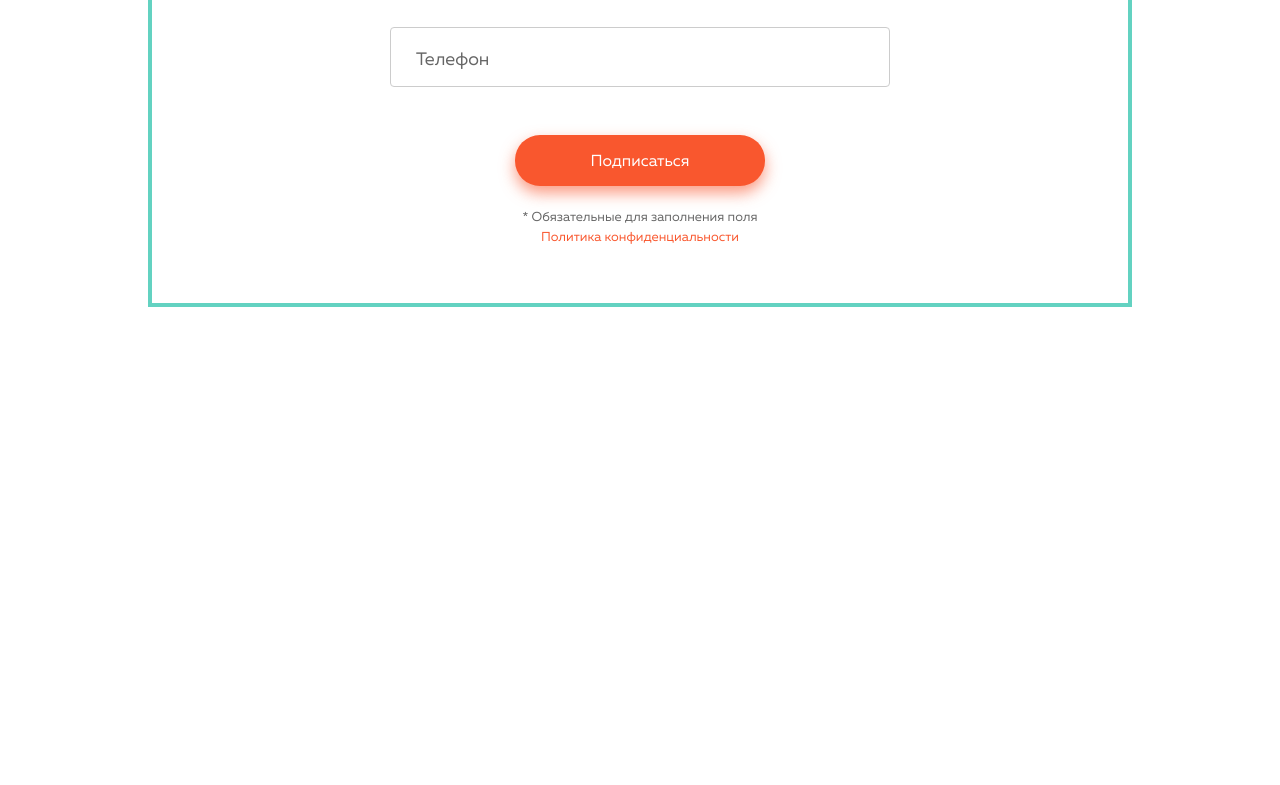
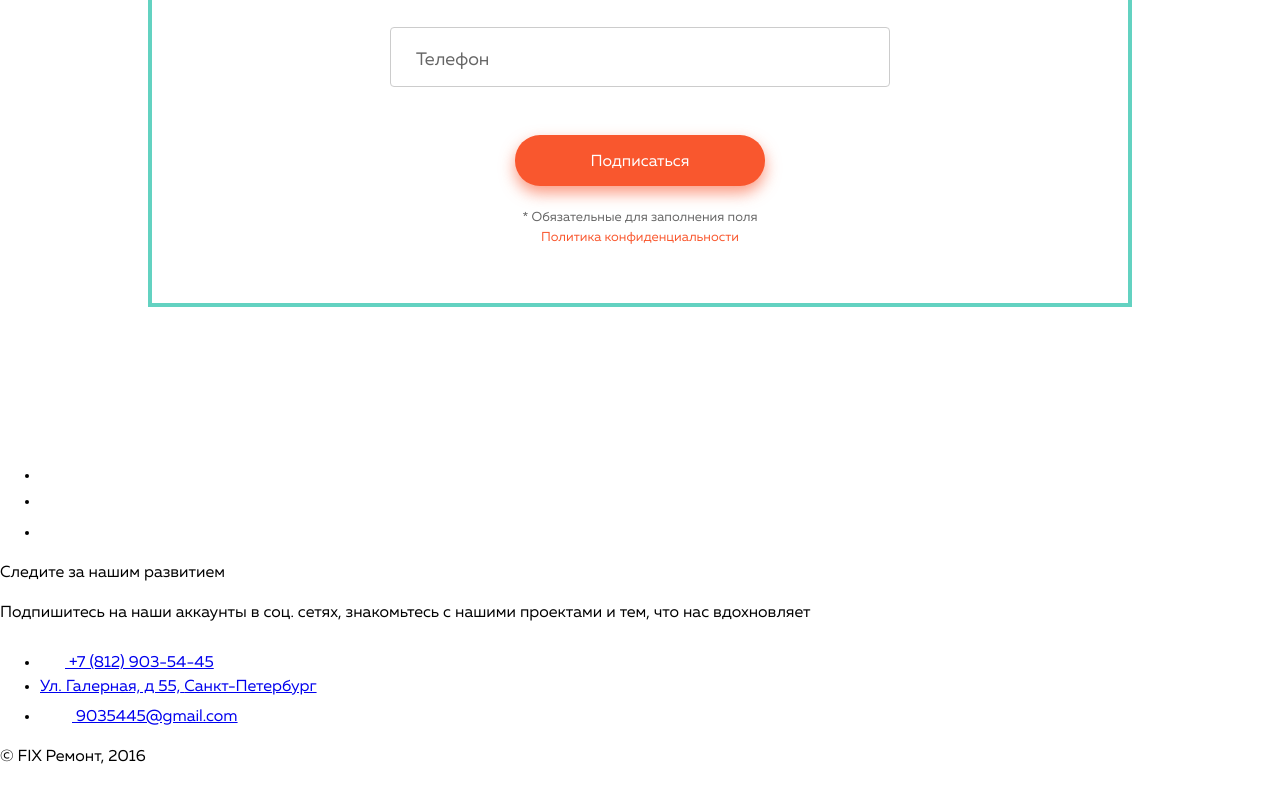
Before and after one commit to Pavel-Liteiniy/m18-test-task, a website: page src/index.html in a window 1280 px wide. Shown: the part 2021-2806 px from the top of the page. Before the commit the page ends 2462 px from the top, so only its background shows below. Drawn offline with nearby package versions, Linux system fonts and the light colour scheme; files that its build step writes are made by us from their sources.

Commit message:
Добавляет разметку футера и блока socials + добавляет smoth скрол на ссылки главного экрана

```diff
--- a/src/index.html
+++ b/src/index.html
@@ -27,8 +27,8 @@
 		<meta name="msapplication-TileColor" content="#ffffff" />
 		<meta name="theme-color" content="#ffffff" />
 	</head>
+	<body>
 
-	<body>
 		<header class="header">
 			<div class="header__wrapper wrapper">
 				<nav class="header__navigation navigation">
@@ -43,7 +43,7 @@
 							/></a>
 						</li>
 						<li class="navigation__item navigation__item--contacts">
-							<a href="javascript:void(0);" aria-label="Контакты">
+							<a href="#socials" aria-label="Контакты" data-scroll>
 								<svg focusable="false" width="25" height="26">
 									<use xlink:href="img/sprite.svg#icon-call"></use>
 								</svg>
@@ -66,7 +66,8 @@
 						<div class="greeting__info">
 							<a
 								class="greeting__link greeting__link--form button"
-								href="javascript:void(0);"
+								href="#subscribe"
+								data-scroll
 								>Узнайте о запуске первым</a
 							>
 							<p class="greeting__plan">Старт весной 2016</p>
@@ -101,12 +102,13 @@
 					</div>
 					<a
 						class="greeting__link greeting__link--scroll"
-						href="javascript:void(0);"
+						href="#features"
+						data-scroll
 						>Листайте вниз,<br />чтобы ничего не упустить</a
 					>
 				</div>
 			</section>
-			<section class="features">
+			<section class="features" id="features">
 				<div class="features__wrapper wrapper">
 					<h2 class="visually-hidden">Преимущества FIX Ремонт</h2>
 					<div class="features__intro">
@@ -153,7 +155,7 @@
 					</div>
 				</div>
 			</section>
-			<section class="subscribe">
+			<section class="subscribe" id="subscribe">
 				<div class="subscribe__wrapper wrapper">
 					<h2 class="visually-hidden">Оформление подписки на новости</h2>
 					<p class="subscribe__tagline">Узнайте о запуске сервиса первым</p>
@@ -204,7 +206,9 @@
 									id="subscribe-phone"
 									placeholder=" "
 								/>
-								<label class="subscribe__label" for="subscribe-phone">Телефон</label>
+								<label class="subscribe__label" for="subscribe-phone"
+									>Телефон</label
+								>
 							</div>
 							<button class="subscribe__button button" type="submit">
 								Подписаться
@@ -222,7 +226,99 @@
 				</div>
 			</section>
 		</main>
-		<footer></footer>
+		<footer class="footer">
+			<div class="footer__wrapper wrapper">
+				<section class="footer__socials socials" id="socials">
+					<h2 class="visually-hidden">Контактная информация</h2>
+					<ul class="socials__list socials__list--networks">
+						<li class="socials__item">
+							<a
+								class="socials__icon"
+								target="_blank"
+								rel="noopener noreferrer"
+								href="https://www.facebook.com/"
+								aria-label="Страница FIX Ремонт в Фейсбук"
+								title="Страница FIX Ремонт в Фейсбук"
+							>
+								<svg focusable="false" width="13" height="23">
+									<use xlink:href="img/sprite.svg#icon-facebook"></use>
+								</svg>
+							</a>
+						</li>
+						<li class="socials__item">
+							<a
+								class="socials__icon"
+								target="_blank"
+								rel="noopener noreferrer"
+								href="https://vk.com/"
+								aria-label="Страница FIX Ремонт во Вконтакте"
+								title="Страница FIX Ремонт во Вконтакте"
+							>
+								<svg focusable="false" width="29" height="18">
+									<use xlink:href="img/sprite.svg#icon-vkontakte"></use>
+								</svg>
+							</a>
+						</li>
+						<li class="socials__item">
+							<a
+								class="socials__icon"
+								target="_blank"
+								rel="noopener noreferrer"
+								href="https://www.instagram.com/"
+								aria-label="Страница FIX Ремонт в Инстаграм"
+								title="Страница FIX Ремонт в Инстаграм"
+							>
+								<svg focusable="false" width="24" height="23">
+									<use xlink:href="img/sprite.svg#icon-instagram"></use>
+								</svg>
+							</a>
+						</li>
+					</ul>
+					<p class="socials__tagline">Следите за нашим развитием</p>
+					<p class="socials__description">
+						Подпишитесь на наши аккаунты в соц.&nbsp;сетях, знакомьтесь с нашими
+						проектами и тем, что нас вдохновляет
+					</p>
+					<ul class="socials__list socials__list--contacts">
+						<li class="socials__item">
+							<a
+								class="socials__contact socials__contact--phone"
+								href="tel:+78129035445"
+							>
+								<svg focusable="false" width="25" height="26">
+									<use xlink:href="img/sprite.svg#icon-call"></use>
+								</svg>
+								+7 (812) 903-54-45
+							</a>
+						</li>
+						<li class="socials__item">
+							<a
+								class="socials__contact socials__contact--address"
+								target="_blank"
+								rel="noopener noreferrer"
+								href="https://goo.gl/maps/FP8um9K7kPCuP4EZ9"
+							>
+								<span>Ул. Галерная, д 55,</span>
+								<span class="socials__city-name">Санкт-Петербург</span>
+							</a>
+						</li>
+						<li class="socials__item">
+							<a
+								class="socials__contact socials__contact--email"
+								href="mailto:9035445@gmail.com"
+							>
+								<svg focusable="false" width="32" height="22">
+									<use xlink:href="img/sprite.svg#icon-post"></use>
+								</svg>
+								<span>9035445@gmail.com</span>
+							</a>
+						</li>
+					</ul>
+				</section>
+				<p class="footer__copyright">© FIX Ремонт, 2016</p>
+			</div>
+		</footer>
 		<script src="js/script.min.js" type="module"></script>
+
 	</body>
 </html>
```
Also changed, not shown: src/js/scroll.js (added, +28 -0 lines).
